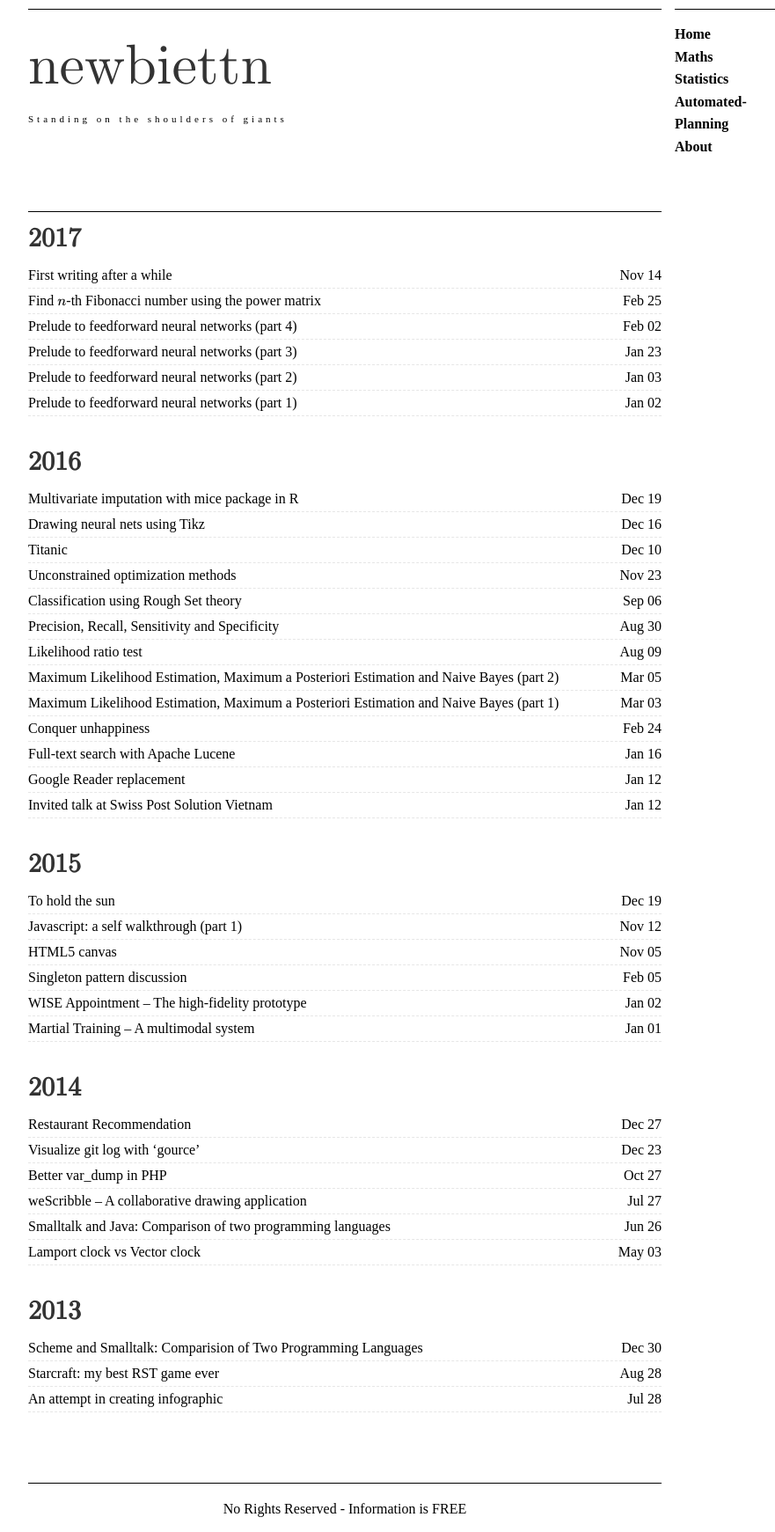
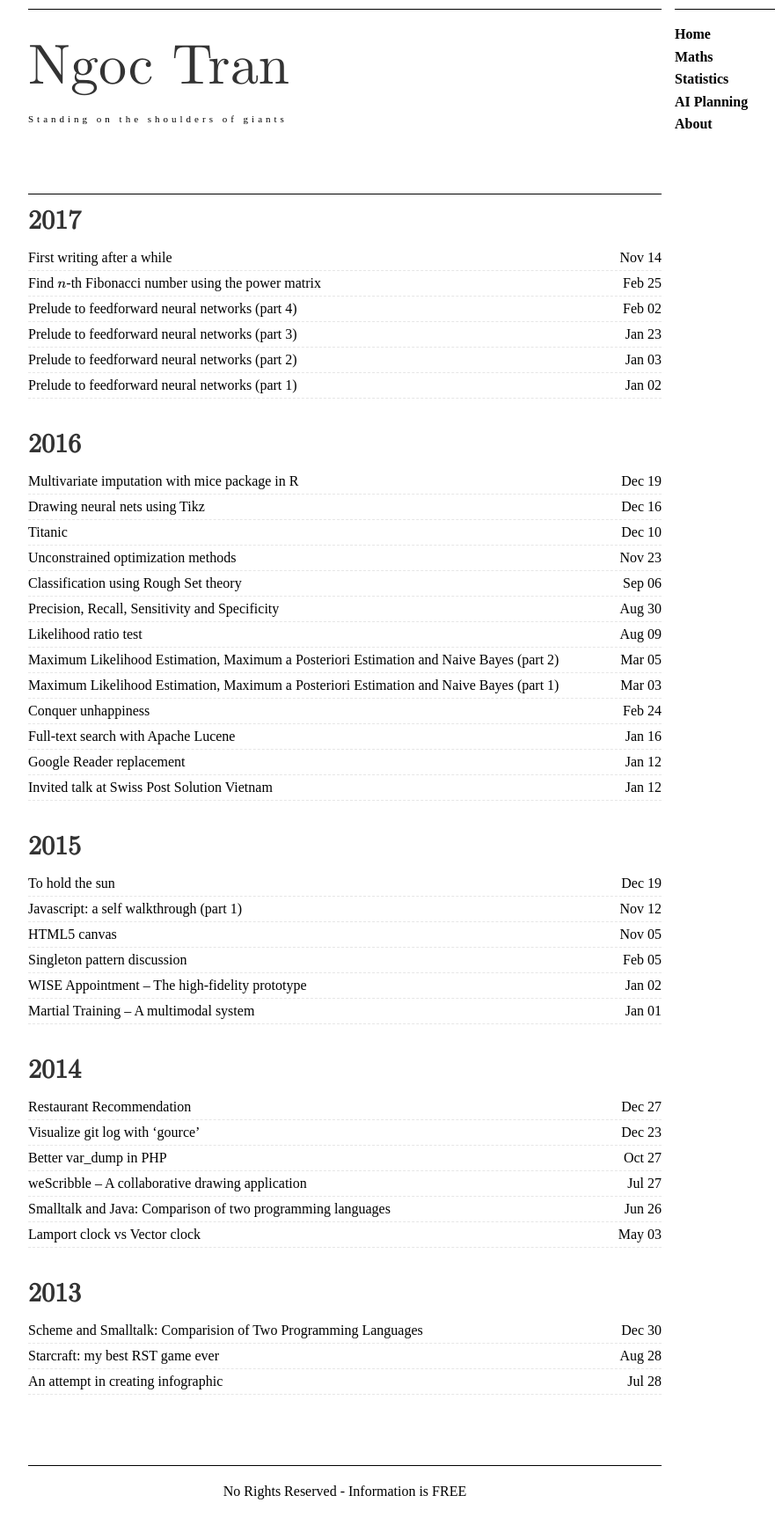
Before and after one commit to newbiettn/newbiettn.github.io, a Jekyll site: the page built from index.html, in a window 1280 px wide. Shown: the whole page at 88% size, without its empty margins (208-1089 px from the left). Built offline with Jekyll 4.4.1, drawn with Linux system fonts in a browser that asks for light colours; formulas are drawn with MathJax 3.

```diff
--- a/_config.yml
+++ b/_config.yml
@@ -1,4 +1,4 @@
-title:            newbiettn
+title:            Ngoc Tran
 description:      Standing on the shoulders of giants
 #url:              http://127.0.0.1:4000
 url:              https://newbiettn.github.io/
@@ -14,7 +14,7 @@
     url:          /maths
   - name:         Statistics
     url:          /stats
-  - name:         Automated-Planning
+  - name:         AI Planning
     url:          /automated_planning
   - name:         About
     url:          /about
```
